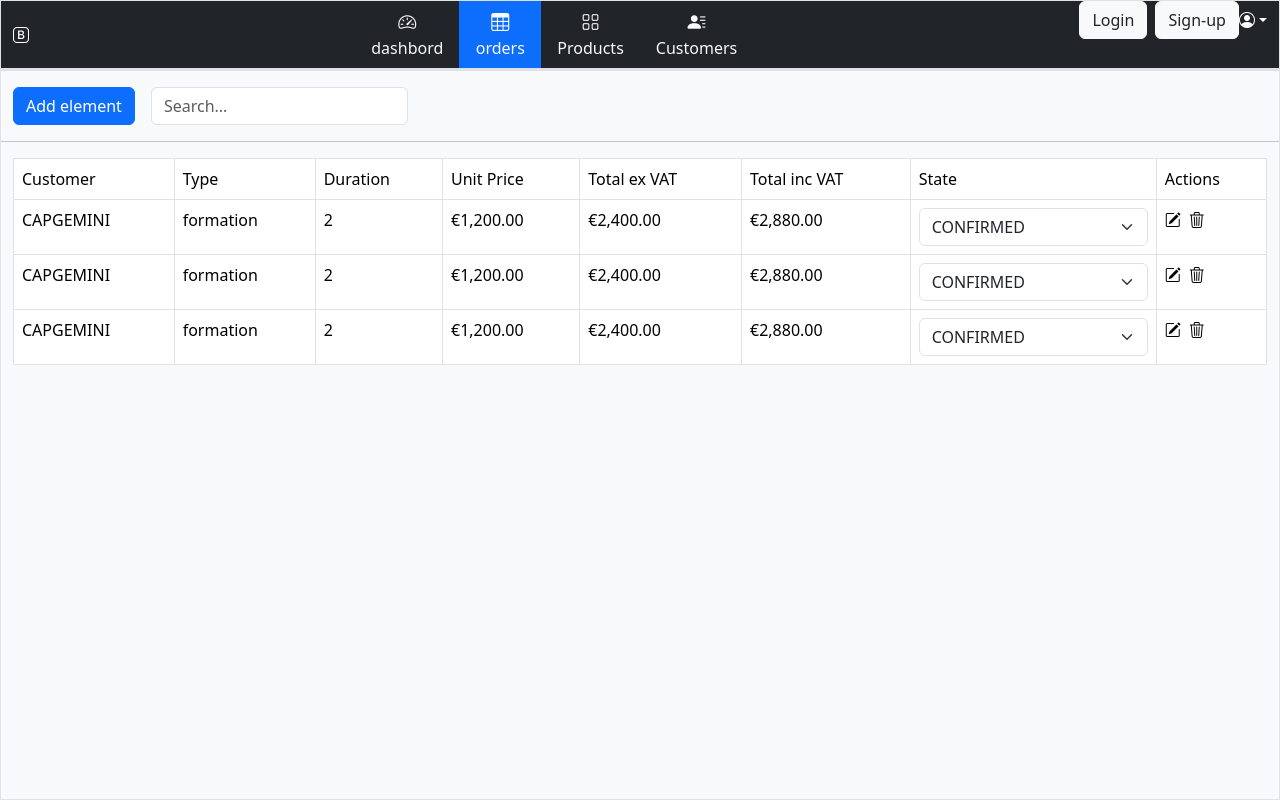
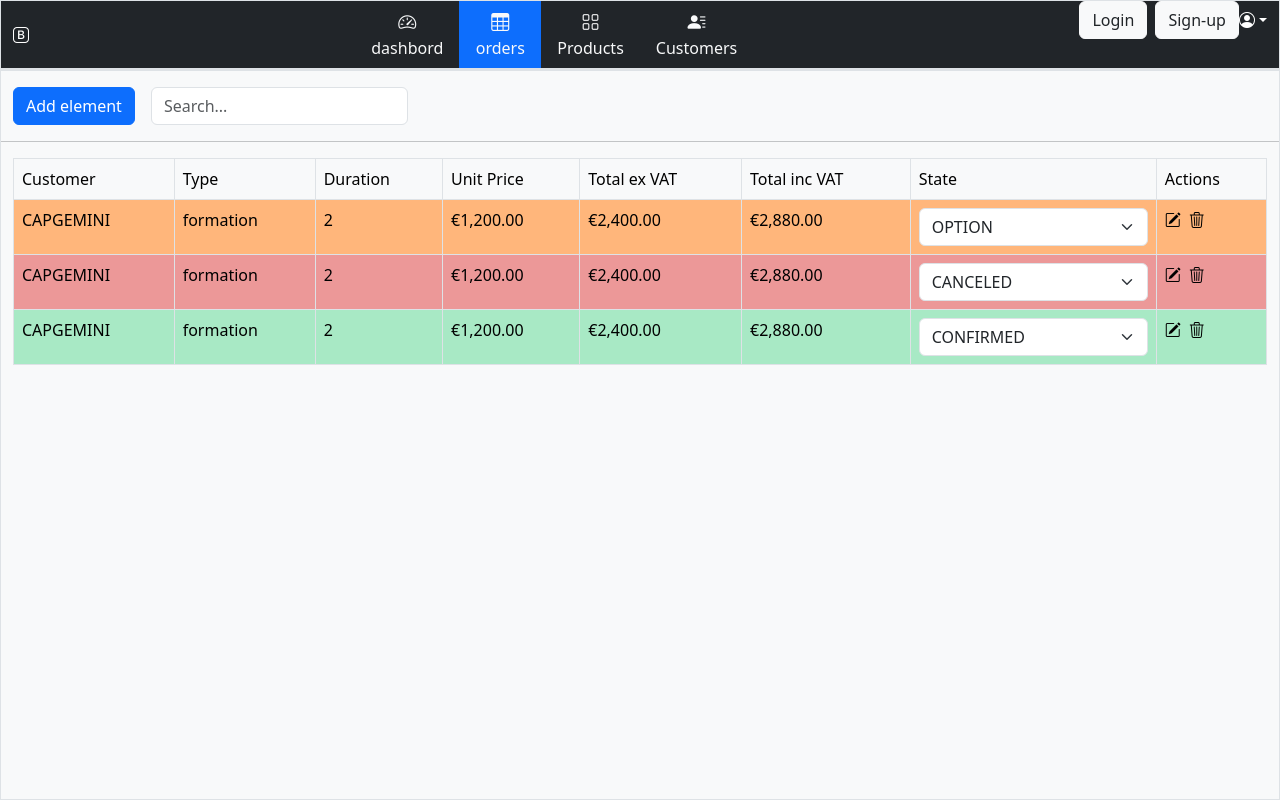
Before and after one commit to 2aiconcept/angr-plb-02-2025, an Angular app: page /orders in a window 1280 px wide. Built offline with nearby package versions, Linux system fonts and the light colour scheme; data requests are answered from the project's data file; sample sign-in values are in the browser's storage.

Commit message:
state directive

```diff
--- a/mock_db/db.json
+++ b/mock_db/db.json
@@ -38,21 +38,21 @@
       "unitPrice": 1200,
       "nbOfDays": 2,
       "vat": 20,
-      "state": "CONFIRMED",
+      "state": "OPTION",
       "type": "formation",
       "customer": "capgemini",
       "comment": "un commentaire",
       "id": "1"
     },
     {
-      "id": "e792",
       "unitPrice": 1200,
       "nbOfDays": 2,
       "vat": 20,
-      "state": "CONFIRMED",
+      "state": "CANCELED",
       "type": "formation",
       "customer": "capgemini",
-      "comment": "un commentaire"
+      "comment": "un commentaire",
+      "id": "e792"
     },
     {
       "id": "d453",
--- a/src/app/features/orders/components/page-orders/page-orders.component.html
+++ b/src/app/features/orders/components/page-orders/page-orders.component.html
@@ -31,7 +31,7 @@
       </tr>
     </thead>
     <tbody>
-      <tr *ngFor="let item of collection">
+      <tr *ngFor="let item of collection" [appState]="item.state">
         <td>{{ item.customer | uppercase }}</td>
         <td>{{ item.type }}</td>
         <td>{{ item.nbOfDays }}</td>
--- a/src/app/features/orders/components/page-orders/page-orders.component.scss
+++ b/src/app/features/orders/components/page-orders/page-orders.component.scss
@@ -0,0 +1,13 @@
+.state-canceled {
+  background: #ec9898;
+}
+.state-option {
+  background: #ffb67b;
+}
+.state-confirmed {
+  background: #a8e9c5;
+}
+
+td {
+  background: none;
+}
--- a/src/app/features/orders/components/page-orders/page-orders.component.ts
+++ b/src/app/features/orders/components/page-orders/page-orders.component.ts
@@ -13,6 +13,7 @@ import { FormsModule } from '@angular/forms';
 import { StateOrder } from '../../enums/state-order';
 import { TotalPipe } from '../../../../shared/pipes/total.pipe';
 import { Order } from '../../models/order';
+import { StateDirective } from '../../../../shared/directives/state.directive';
 
 @Component({
   selector: 'app-page-orders',
@@ -26,6 +27,7 @@ import { Order } from '../../models/order';
     UpperCasePipe,
     CurrencyPipe,
     TotalPipe,
+    StateDirective,
   ],
   templateUrl: './page-orders.component.html',
   styleUrl: './page-orders.component.scss',
--- /dev/null
+++ b/src/app/shared/directives/state.directive.ts
@@ -0,0 +1,14 @@
+import { Directive, HostBinding, Input } from '@angular/core';
+
+@Directive({
+  selector: '[appState]',
+})
+export class StateDirective {
+  @Input() appState!: string;
+  @HostBinding('class') hostElem!: string;
+  constructor() {}
+
+  ngOnChanges() {
+    this.hostElem = `state-${this.appState.toLowerCase()}`;
+  }
+}
```
Also changed, not shown: 1 other file (tests, documents, lock files or other folders).
